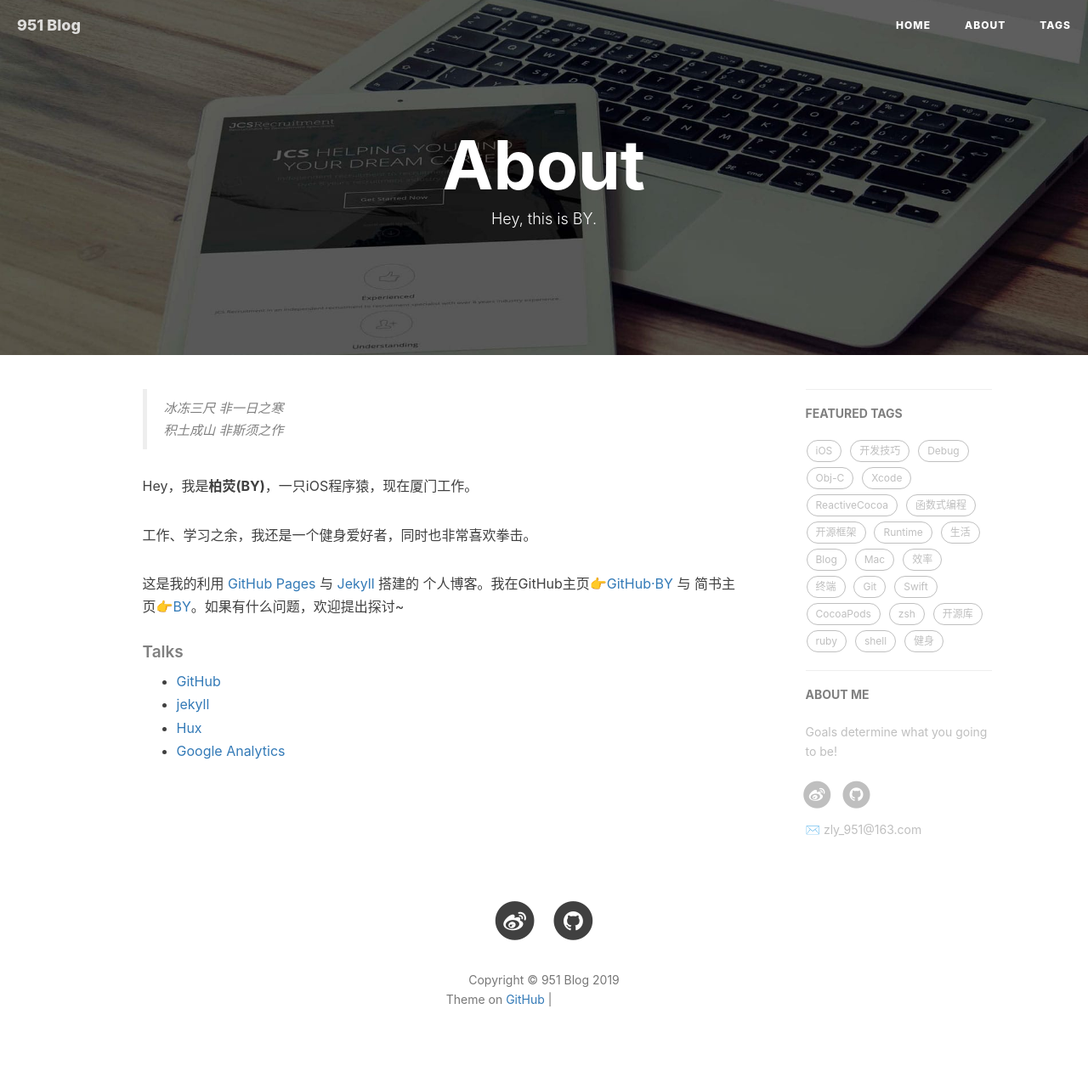
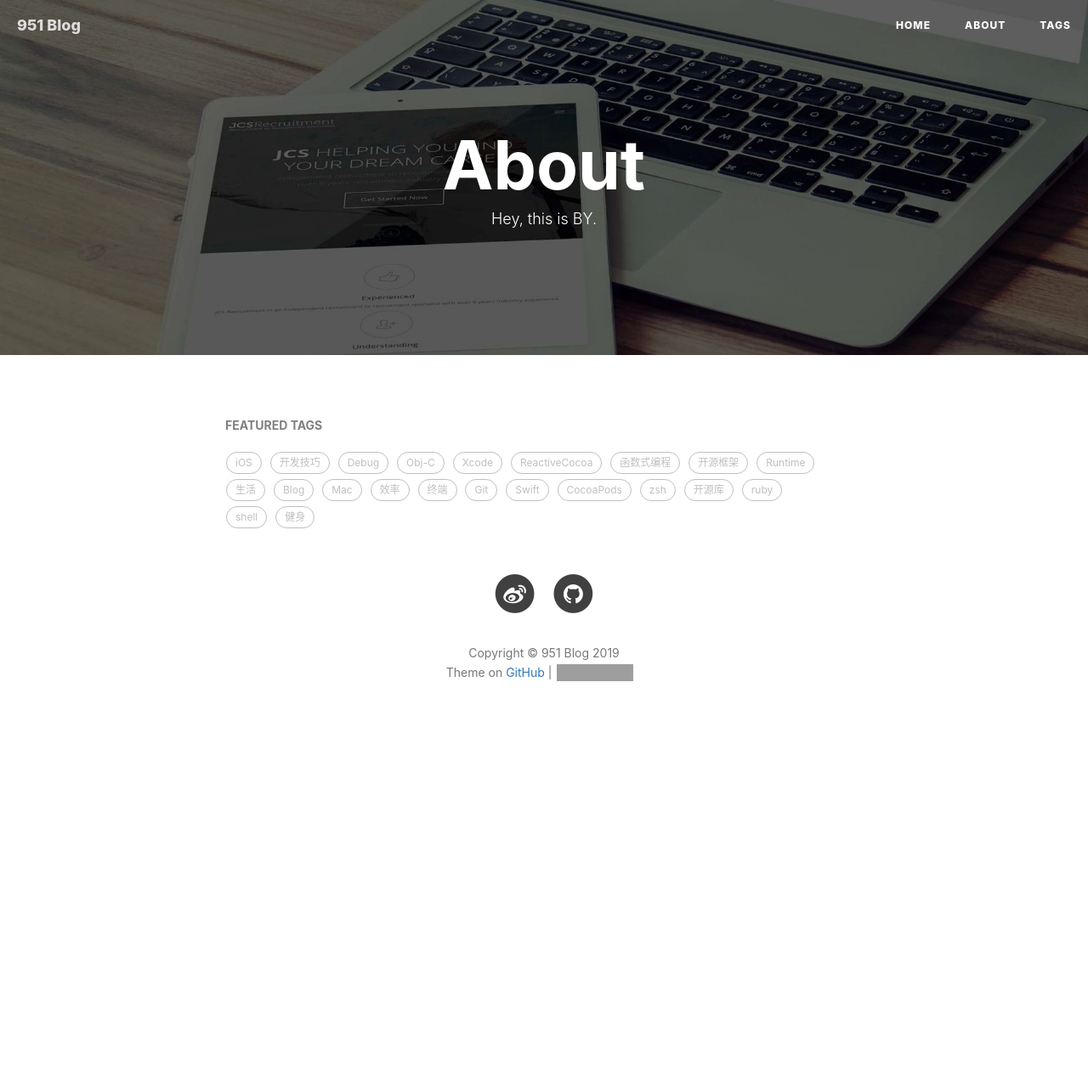
Before and after one commit to z951/951, a Jekyll site: the page built from about.html, in a window 1280 px wide. Shown: the whole page at 85% size. Built offline with Jekyll 4.4.1, drawn with Linux system fonts in a browser that asks for light colours; nearby versions of some CDN libraries; comment, search, counter and statistics services are not loaded; after the commit the page ends 900 px from its top, so only the background shows below that; grey boxes are pictures that could not be loaded.

Commit message:
no message

```diff
--- a/_config.yml
+++ b/_config.yml
@@ -10,7 +10,7 @@ baseurl: ""      # for example, '/blog' if your blog hosted on 'host/blog'
 github_repo: "https://github.com/z951/z951.github.io.git" # you code repository
 
 # Sidebar settings
-sidebar: true                           # whether or not using Sidebar.
+sidebar: false                           # whether or not using Sidebar.
 sidebar-about-description: "Goals determine what you going to be!"
 # sidebar-avatar: /img/about-BY-gentle.jpg      # use absolute URL, seeing it's used in both `/` and `/about/`
 
--- a/about.html
+++ b/about.html
@@ -15,7 +15,7 @@ header-img: "img/post-bg-rwd.jpg"
 <div class="zh post-container">
 
     <!--copied from markdown -->
-    <blockquote><p>冰冻三尺 非一日之寒<br>
+    <!-- <blockquote><p>冰冻三尺 非一日之寒<br>
     积土成山 非斯须之作</p></blockquote>
 
     <p>Hey，我是<strong>柏荧(BY)</strong>，一只iOS程序猿，现在厦门工作。</p>
@@ -23,17 +23,17 @@ header-img: "img/post-bg-rwd.jpg"
     <p>工作、学习之余，我还是一个健身爱好者，同时也非常喜欢拳击。</p>
 
     <p>这是我的利用 <a href="https://pages.github.com/">GitHub Pages</a> 与 <a href="http://jekyll.com.cn/">Jekyll</a> 搭建的 个人博客。我在GitHub主页<a href="https://github.com/qiubaiying">👉GitHub·BY</a> 与 简书主页<a href="https://http://www.jianshu.com/u/e71990ada2fd">👉BY</a>。如果有什么问题，欢迎提出探讨~</p>
-
+ -->
     <p></p>
 
-    <h5>Talks</h5>
+    <!-- <h5>Talks</h5>
 
     <ul>
         <li><a href="https://github.com">GitHub</a></li>
         <li><a href="http://jekyll.com.cn/">jekyll</a></li>
         <li><a href="http://huangxuan.me/">Hux</a></li>
         <li><a href="https://analytics.google.com/analytics">Google Analytics</a></li>
-    </ul>
+    </ul> -->
 </div>
 
 <!-- English Version -->
```
